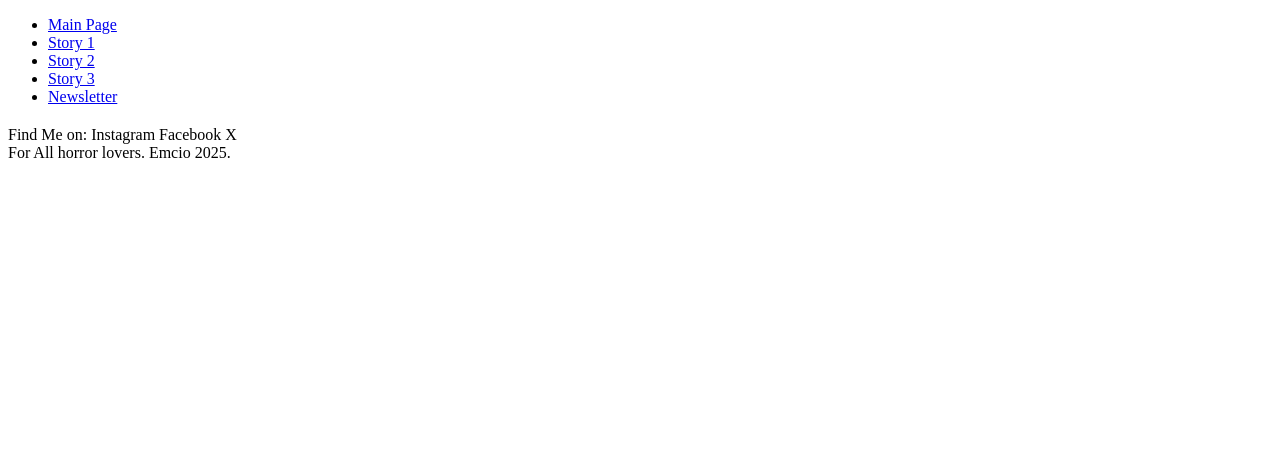
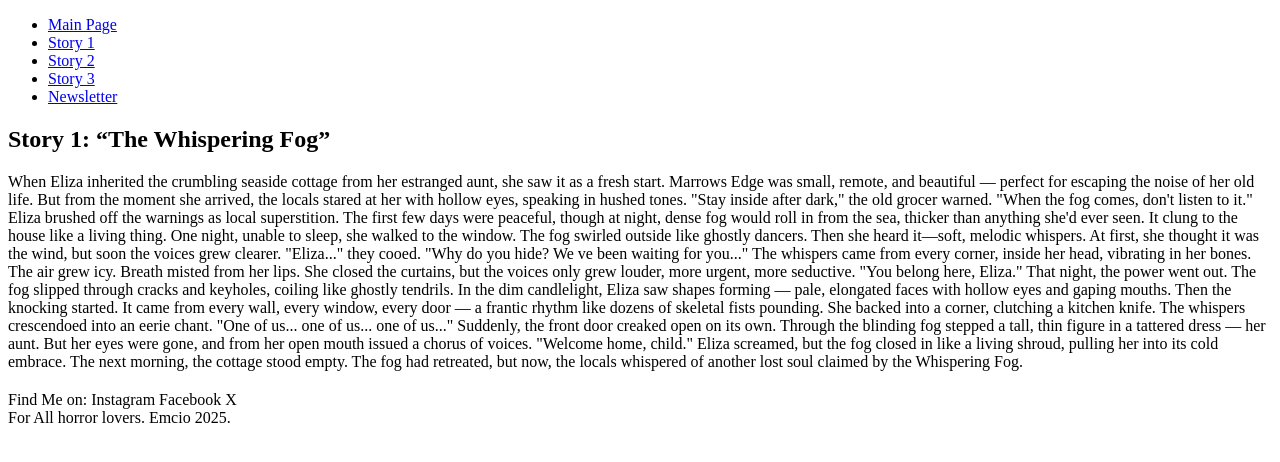
Before and after one commit to EmcioN/Spooky-Stories-P1, a plain HTML site: page index.html in a window 1280 px wide. Drawn offline with Linux system fonts and the light colour scheme.

Commit message:
Add title and text to story number 1

```diff
--- a/index.html
+++ b/index.html
@@ -32,10 +32,34 @@
     </header>
     <section id="story1">
         <div>
-            <h2></h2>
+            <h2>Story 1: “The Whispering Fog”</h2>
         </div>
         <div>
-            <p></p>
+            <p>When Eliza inherited the crumbling seaside cottage from her estranged aunt, she saw it as a fresh start. Marrows
+                Edge was small, remote, and beautiful — perfect for escaping the noise of her old life.
+                But from the moment she arrived, the locals stared at her with hollow eyes, speaking in hushed tones.
+                "Stay inside after dark," the old grocer warned. "When the fog comes, don't listen to it."
+                Eliza brushed off the warnings as local superstition. The first few days were peaceful, though at night, dense
+                fog would roll in from the sea, thicker than anything she'd ever seen. It clung to the house like a living
+                thing.
+                One night, unable to sleep, she walked to the window. The fog swirled outside like ghostly dancers. Then she
+                heard it—soft, melodic whispers. At first, she thought it was the wind, but soon the voices grew clearer.
+                "Eliza..." they cooed. "Why do you hide? We ve been waiting for you..."
+                The whispers came from every corner, inside her head, vibrating in her bones. The air grew icy. Breath misted
+                from her lips. She closed the curtains, but the voices only grew louder, more urgent, more seductive.
+                "You belong here, Eliza."
+                That night, the power went out. The fog slipped through cracks and keyholes, coiling like ghostly tendrils. In
+                the dim candlelight, Eliza saw shapes forming — pale, elongated faces with hollow eyes and gaping mouths.
+                Then the knocking started.
+                It came from every wall, every window, every door — a frantic rhythm like dozens of skeletal fists pounding. She
+                backed into a corner, clutching a kitchen knife. The whispers crescendoed into an eerie chant.
+                "One of us... one of us... one of us..."
+                Suddenly, the front door creaked open on its own. Through the blinding fog stepped a tall, thin figure in a
+                tattered dress — her aunt. But her eyes were gone, and from her open mouth issued a chorus of voices.
+                "Welcome home, child."
+                Eliza screamed, but the fog closed in like a living shroud, pulling her into its cold embrace.
+                The next morning, the cottage stood empty. The fog had retreated, but now, the locals whispered of another lost
+                soul claimed by the Whispering Fog.</p>
         </div>
     </section>
     <section id="story2">
```
